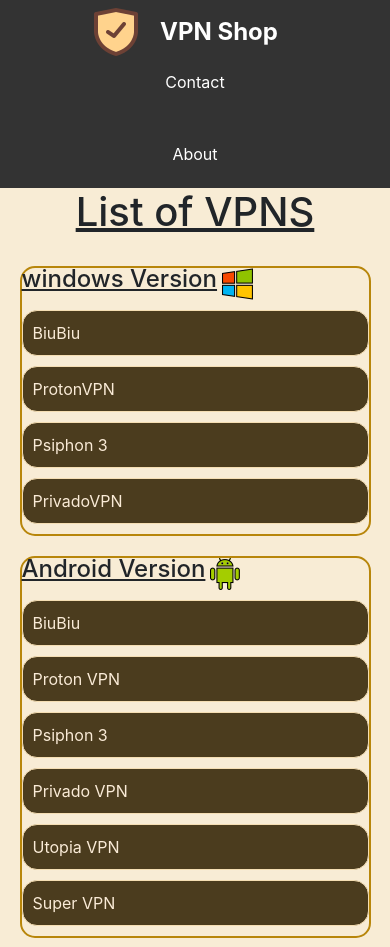
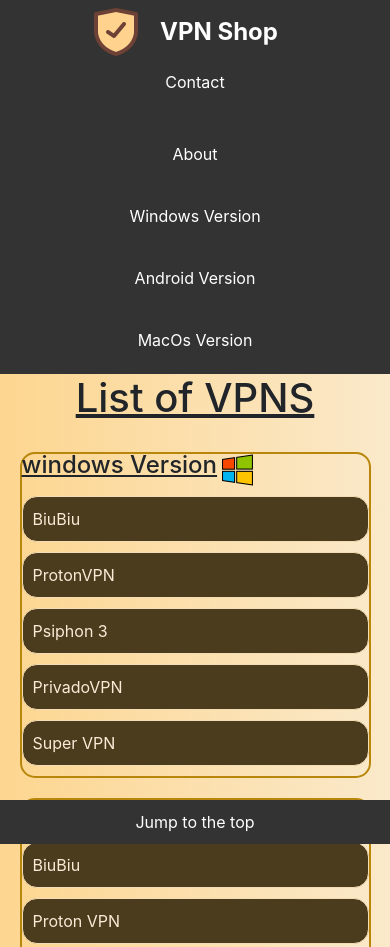
Before and after one commit to ahsmr/VpnShop, a plain HTML site: page index.html in a window 390 px wide. Shown: the top 947 px of the page. Drawn offline with nearby package versions, Linux system fonts and the light colour scheme.

Commit message:
adde super vpn fr windows and added the footer and fixed some bugs

```diff
--- a/index.html
+++ b/index.html
@@ -13,8 +13,7 @@
 </head>
 
 
-<body style="background-color: rgb(248, 236, 213);margin-top: 0px;">
-
+<body style="background: linear-gradient(to right, rgb(253, 214, 144), rgb(250, 233, 202));margin-top: 0px;">
 
     <!-- Navbar -->
     <div class="navbar">
@@ -40,6 +39,10 @@
             </div>
 
             <a href="About.html">About</a>
+            <a id="smartphones-only" href="#windows-section">Windows Version </a>
+            <a id="smartphones-only" href="#android-section">Android Version </a>
+            <a id="smartphones-only" href="#macos-section">MacOs Version</a>
+
         </div>
     </div>
     <h1 style="text-align: center;margin-bottom: 5%;text-decoration: underline;">
@@ -50,7 +53,7 @@
 
     <div class="sortedtypes">
 
-        <div class="windows">
+        <div id="windows-section" class="windows">
 
             <div class="text-behind-pic">
                 <h2  style="font-size: 1.5rem;text-decoration: underline;">windows Version</h2>
@@ -71,9 +74,13 @@
             <div>
                 <a class="links" href="vpns/privado.windows.exe" download="privado.windows.exe">PrivadoVPN</a>
             </div>
+
+            <div>
+                <a class="links" href="vpns/supervpn.windows.apk" download="supervpn.windows.apk">Super VPN</a>
+            </div>
         </div>
 
-         <div class="android">
+         <div id="android-section" class="android">
 
             <div class="text-behind-pic">
                 <h2 style="font-size: 1.5rem;text-decoration: underline;">Android Version</h2>
@@ -103,7 +110,7 @@
             </div>
          </div>
 
-         <div class="macos">
+         <div id="macos-section" class="macos">
             <div class="text-behind-pic">
                 <h2 style="font-size: 1.5rem; text-decoration: underline;">MacOs Version</h2>
                 <img src="images/apple32X32.png" alt="Apple's icon">
@@ -111,11 +118,19 @@
 
             <div class="links">
                 Coming soon ...
+            </div>
+
          </div>
 
 
+    </div>
 
+    <div class="footer" s>
+
+        <a id="smartphones-only" href="#">Jump to the top</a>
     </div>
+
+
 
 
 </body>
--- a/styles/styles.css
+++ b/styles/styles.css
@@ -39,7 +39,8 @@
   flex-direction: row;
   justify-content: space-evenly;
   margin: 0;
-  padding: 10px;
+  padding: 0;
+  margin-bottom: 100px;
 }
 
 /* Windows, Android, and Mac sections */
@@ -111,9 +112,46 @@ body {
   width: auto;
 }
 
-/* RESPONSIVE STYLES */
+#smartphones-only {
+  display: none;
+}
+
+
+.footer {
+  display: flex;
+  flex-direction: row;
+  justify-content: center;
+  align-items: center;
+  background-color: #333;
+  padding: 10px;
+  position: fixed;
+  bottom: 0;
+  width: 100%;
+  margin: 0;
+}
+
+.footer a {
+  color: white;
+  text-decoration: none;
+  padding: 10px 20px;
+  display: block;
+}
+
+.footer a:hover {
+  background-color: #ddd;
+  color: black;
+
+}
+
+/* RESPONSIVE STYLES for smartphones */
 @media screen and (max-width: 768px) {
   /* Stack VPN list items vertically */
+  #smartphones-only {
+    display: block;
+  }
+  .footer {
+    padding: 0;
+  }
   .sortedtypes {
     flex-direction: column;
     align-items: center;
```
